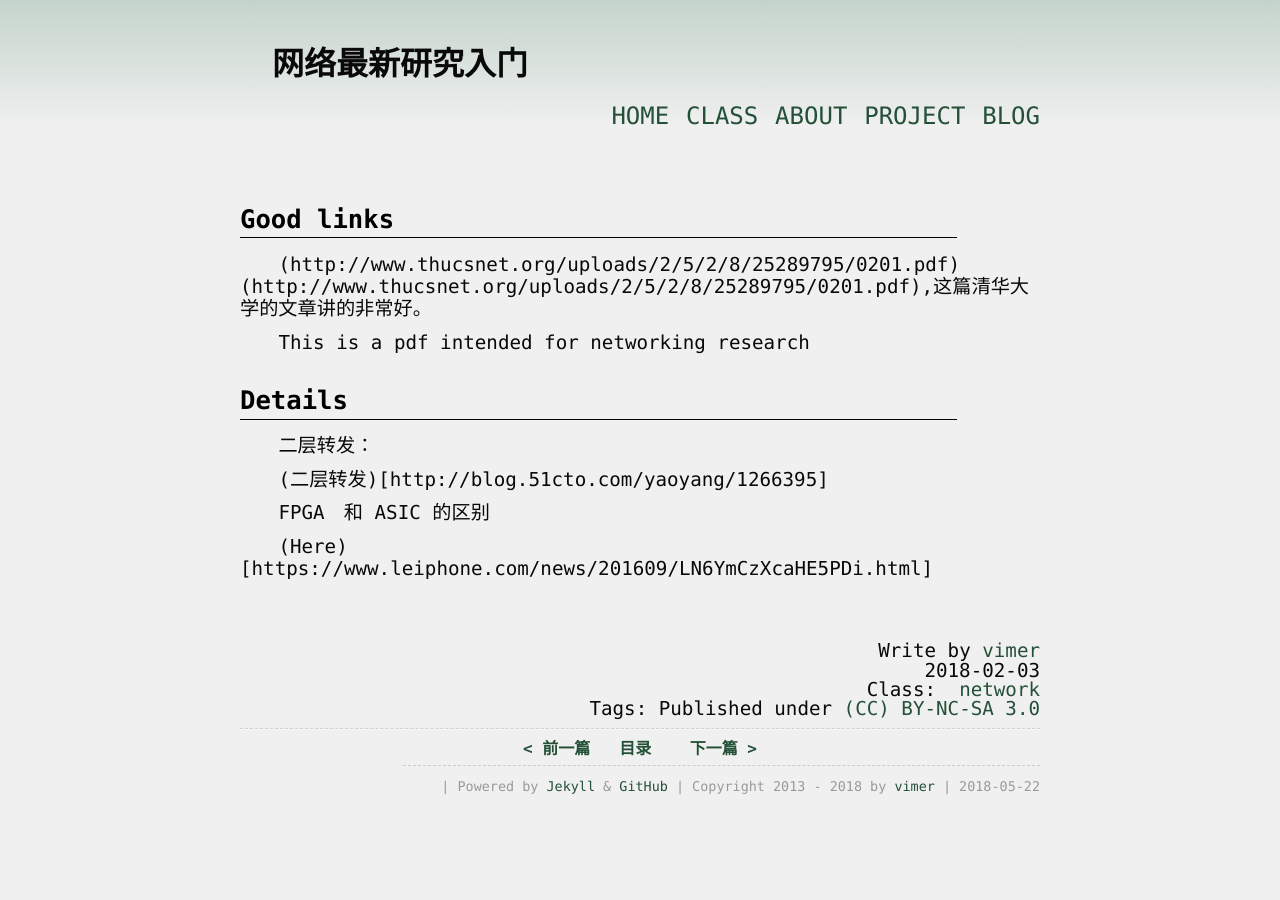
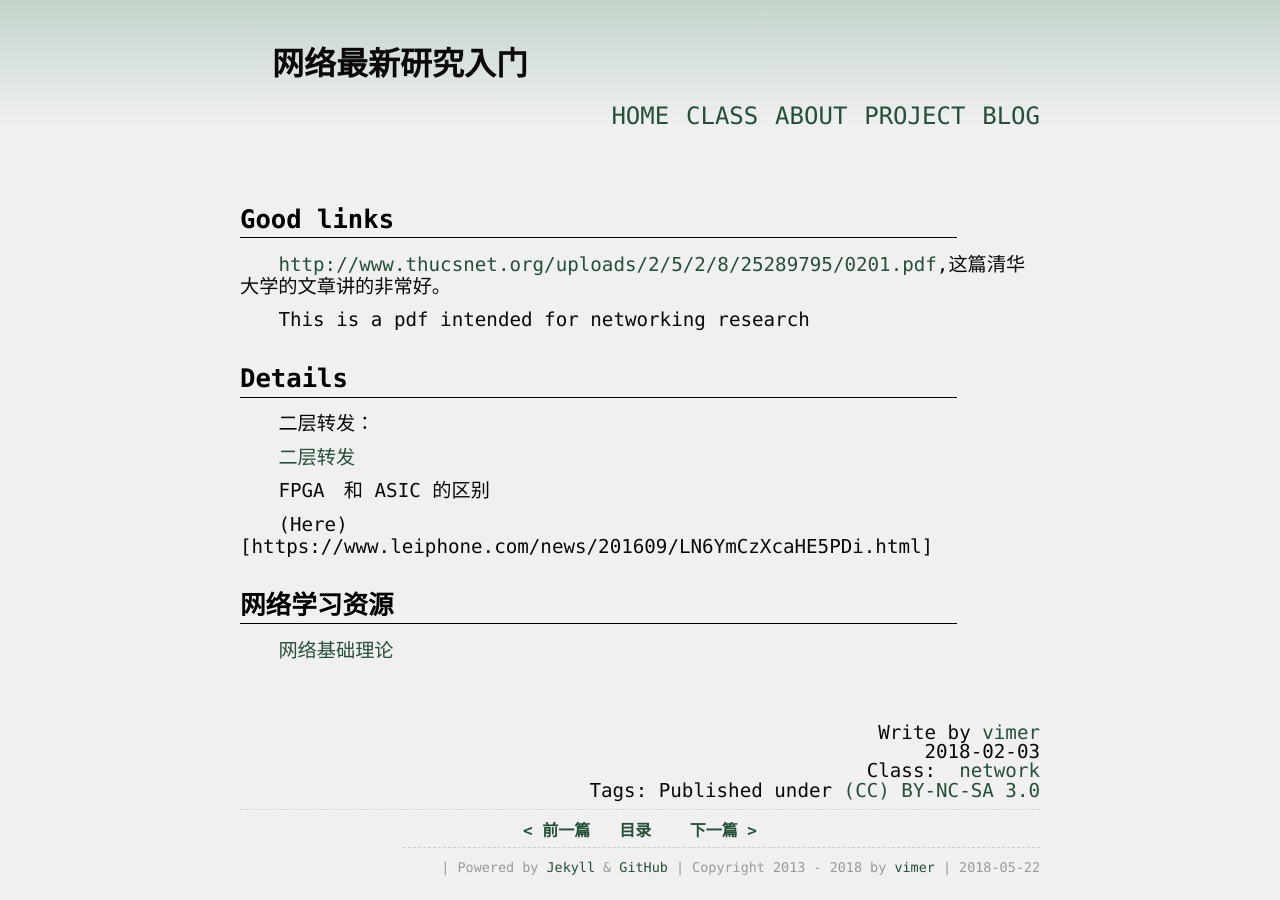
Before and after one commit to yuzibo/yuzibo.github.io, a Jekyll site: the page built from _posts/2018-02-03-network-research-introduction.md, in a window 1280 px wide. Built offline with Jekyll 4.4.1, drawn with Linux system fonts in a browser that asks for light colours; comment, search, counter and statistics services are not loaded.

Commit message:
add network basic

```diff
--- a/_posts/2018-02-03-network-research-introduction.md
+++ b/_posts/2018-02-03-network-research-introduction.md
@@ -6,7 +6,7 @@ layout: article
 
 # Good links
 
-(http://www.thucsnet.org/uploads/2/5/2/8/25289795/0201.pdf)(http://www.thucsnet.org/uploads/2/5/2/8/25289795/0201.pdf),这篇清华大学的文章讲的非常好。
+[http://www.thucsnet.org/uploads/2/5/2/8/25289795/0201.pdf](http://www.thucsnet.org/uploads/2/5/2/8/25289795/0201.pdf),这篇清华大学的文章讲的非常好。
 
 This is a pdf intended for networking research
 
@@ -14,8 +14,12 @@ This is a pdf intended for networking research
 
 二层转发：
 
-(二层转发)[http://blog.51cto.com/yaoyang/1266395]
+[二层转发](http://blog.51cto.com/yaoyang/1266395)
 
 FPGA　和 ASIC 的区别
 
 (Here)[https://www.leiphone.com/news/201609/LN6YmCzXcaHE5PDi.html]
+
+# 网络学习资源
+
+[网络基础理论](https://feisky.gitbooks.io/sdn/basic/)
```
